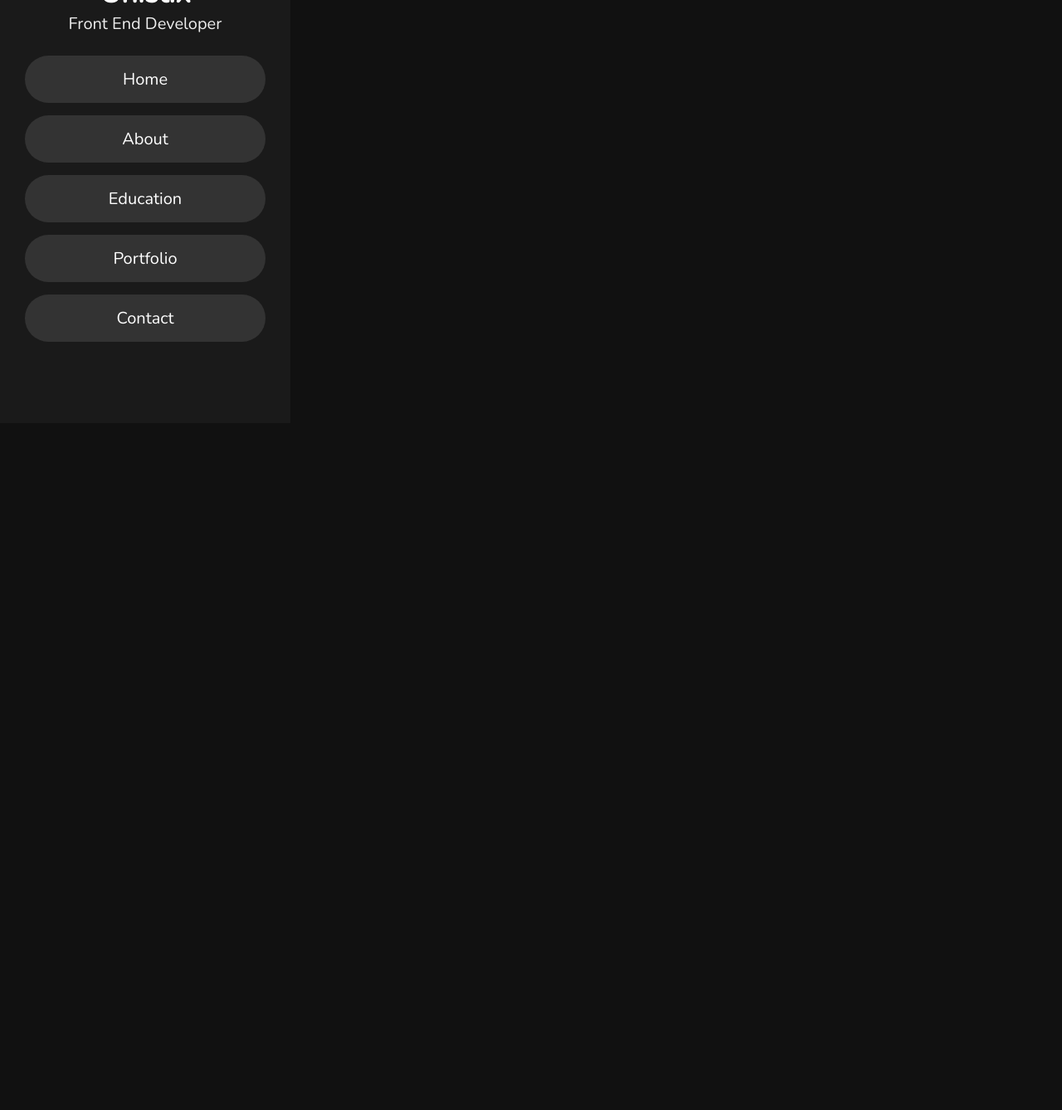
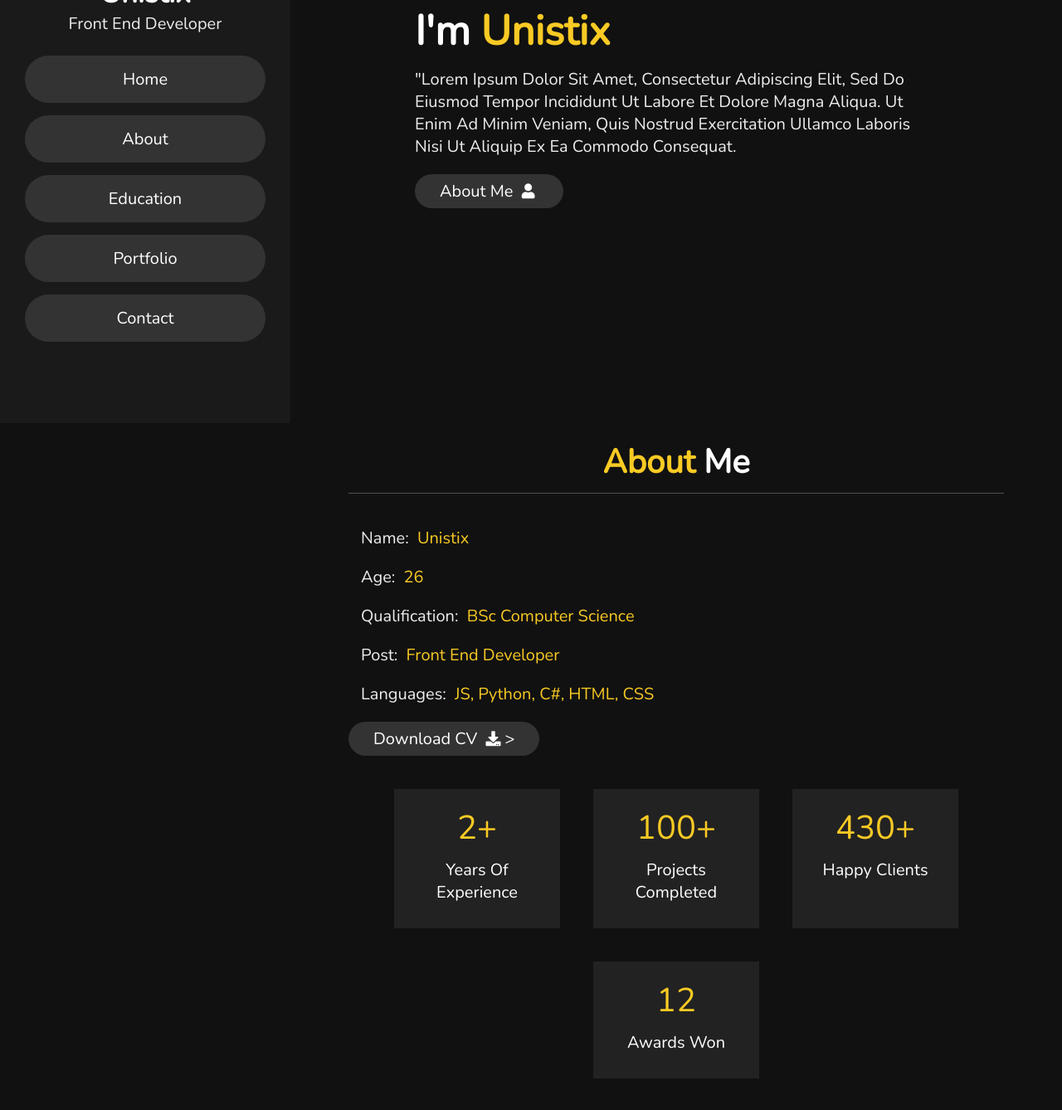
Before and after one commit to unistix/CodeCampFrontEnd, a plain HTML site: page portfolio-1/index.html in a window 1280 px wide. Shown: the part 290-1628 px from the top of the page at 83% size. Before the commit the page ends 800 px from the top, so only its background shows below. Drawn offline with nearby package versions, Linux system fonts and the light colour scheme.

Commit message:
finished about me section

```diff
--- a/portfolio-1/css/style.css
+++ b/portfolio-1/css/style.css
@@ -42,8 +42,49 @@ html::-webkit-scrollbar-thumb{
 body{
 	background:  #111;
 	overflow-x: hidden;
+	padding-left:35rem;
 
 }
+
+section{
+	min-height:  100vh;
+	padding:  1rem;
+
+}
+
+.btn{
+	padding:  .7rem 3rem;
+	background:  #333;
+	color:  #fff;
+	cursor:  pointer;
+	margin-top:  1rem;
+	font-size:  2rem;
+	border-radius:  5rem;
+}
+
+.btn i {
+	padding:  0 .5rem;
+	font-size:  1.8rem;
+}
+
+.btn:hover{
+	background:  var(--yellow);
+
+}
+
+.heading{
+	text-align:  center;
+	margin:  0 6rem;
+	font-size:  4rem;
+	padding:  1rem;
+	border-bottom:  .1rem solid #fff4;
+	color:  #fff;
+}
+
+.heading span {
+	color: var(--yellow);
+}
+
 
 header{
 	position:  fixed;
@@ -121,6 +162,96 @@ header .navbar ul li a::hover{
 	display: none;
 }
 
+.home{
+	display:  flex;
+	justify-content: center;
+	flex-flow:  column;
+	padding:  0 15rem;
+
+
+}
+
+.home h3{
+	font-size:  2.5rem;
+	color:  #fff;
+}
+
+.home h1{
+	font-size:  5rem;
+	color:  #fff;
+
+}
+
+.home h1 span{
+	color:  var(--yellow);
+
+}
+
+.home p{
+	font-size:  2rem;
+	color:  #eee;
+	padding:  1rem 0;
+}
+
+.about .row{
+	display:  flex;
+	align-items:  center;
+	justify-content:  center;
+	flex-wrap:  wrap;
+	padding: 1rem 0;
+
+}
+
+.about .row .info{
+	flex:  1 1 48rem;
+	padding: 2rem 1rem;
+	padding-left: 6rem;
+}
+
+.about .row h3{
+	font-size:  2rem;
+	color: var(--yellow);
+	padding: 1rem;
+	font-weight:  normal;
+}
+
+.about .row h3 span{
+	color:  #eee;
+	padding:  0.5rem;
+
+}
+
+
+.about .row .counter{
+	flex:  1 1 48rem;
+	display:  flex;
+	justify-content:  center;
+	flex-wrap:  wrap;
+
+}
+
+.about .row .counter .box{
+	width:  20rem;
+	background: #222;
+	text-align: center;
+	padding:  2rem;
+	margin:  2rem;
+
+}
+
+.about .row .counter .box span{
+	font-size:  4rem;
+	color: var(--yellow);
+}
+
+.about .row .counter .box h3{
+	font-size:  2rem;
+	color: #fff;
+
+}
+
+
+
 
 
 
@@ -133,6 +264,10 @@ header .navbar ul li a::hover{
 	html{
 		font-size: 55%;
 	}
+
+	.home{
+		padding: 1rem 4rem;
+	}
 }
 
 
@@ -144,6 +279,12 @@ header .navbar ul li a::hover{
 
 	#menu{
 		display:  block;
+	}
+	body{
+		padding: 0;
+	}
+	header.toggle{
+		left: 0%;
 	}
 }
 
@@ -162,5 +303,13 @@ header .navbar ul li a::hover{
 		width: 100vw;
 	}
 
+	.heading{
+		margin: 0 3rem;
+	}
+
+	.about .row .counter .box{
+	width: 100%;
+}
+
 
 }
--- a/portfolio-1/index.html
+++ b/portfolio-1/index.html
@@ -25,7 +25,7 @@
 		<nav class="navbar">
 			<ul>
 				<li><a href="#home">home</a><li>
-				<li><a href="#home">about</a><li>
+				<li><a href="#about">about</a><li>
 				<li><a href="#education">education</a><li>
 				<li><a href="#portfolio">portfolio</a><li>
 				<li><a href="#contact">contact</a><li>
@@ -37,6 +37,50 @@
 
 	<div id="menu" class="fas fa-bars"></div>
 
+	<!-- home section -->
+<section id="home" class="home">
+	<h3>HI THERE!<h3>
+		<h1>I'm <span> Unistix</span></h1>
+		<p> "Lorem ipsum dolor sit amet, consectetur adipiscing elit, sed do eiusmod tempor incididunt ut labore et dolore magna aliqua. Ut enim ad minim veniam, quis nostrud exercitation ullamco laboris nisi ut aliquip ex ea commodo consequat.</p>
+		<a href="#about"> <button class="btn"> about me <i class="fas fa-user"></i></button></a>
+
+</section>
+
+	<!--about section --->
+	<section class="about" id="about">
+		<h1 class="heading"> <span>about </span>me </h1>
+	<div class="row">
+		<div class="info">
+			<h3> <span> name: </span> Unistix</h3>
+			<h3> <span> age: </span> 26 </h3>
+			<h3> <span> qualification: </span> BSc Computer Science </h3>
+			<h3><span> post:</span> front end developer</h3>
+			<h3><span> languages: </span> JS, Python, C#, HTML, CSS </h3>
+			<a href="#"><button class="btn"> download CV <i class="fas fa-download"></i>></button></a>
+		</div>
+
+		<div class="counter">
+			<div class="box">
+				<span> 2+ <span>
+				<h3> years of experience</h3>
+			</div>
+
+			<div class="box">
+				<span> 100+ <span>
+				<h3> projects completed</h3>
+			</div>
+
+			<div class="box">
+				<span> 430+ <span>
+				<h3> happy clients</h3>
+			</div>
+
+			<div class="box">
+				<span> 12 <span>
+				<h3> awards won</h3>
+			</div>
+
+		</div>
 
 
 <body>
```
